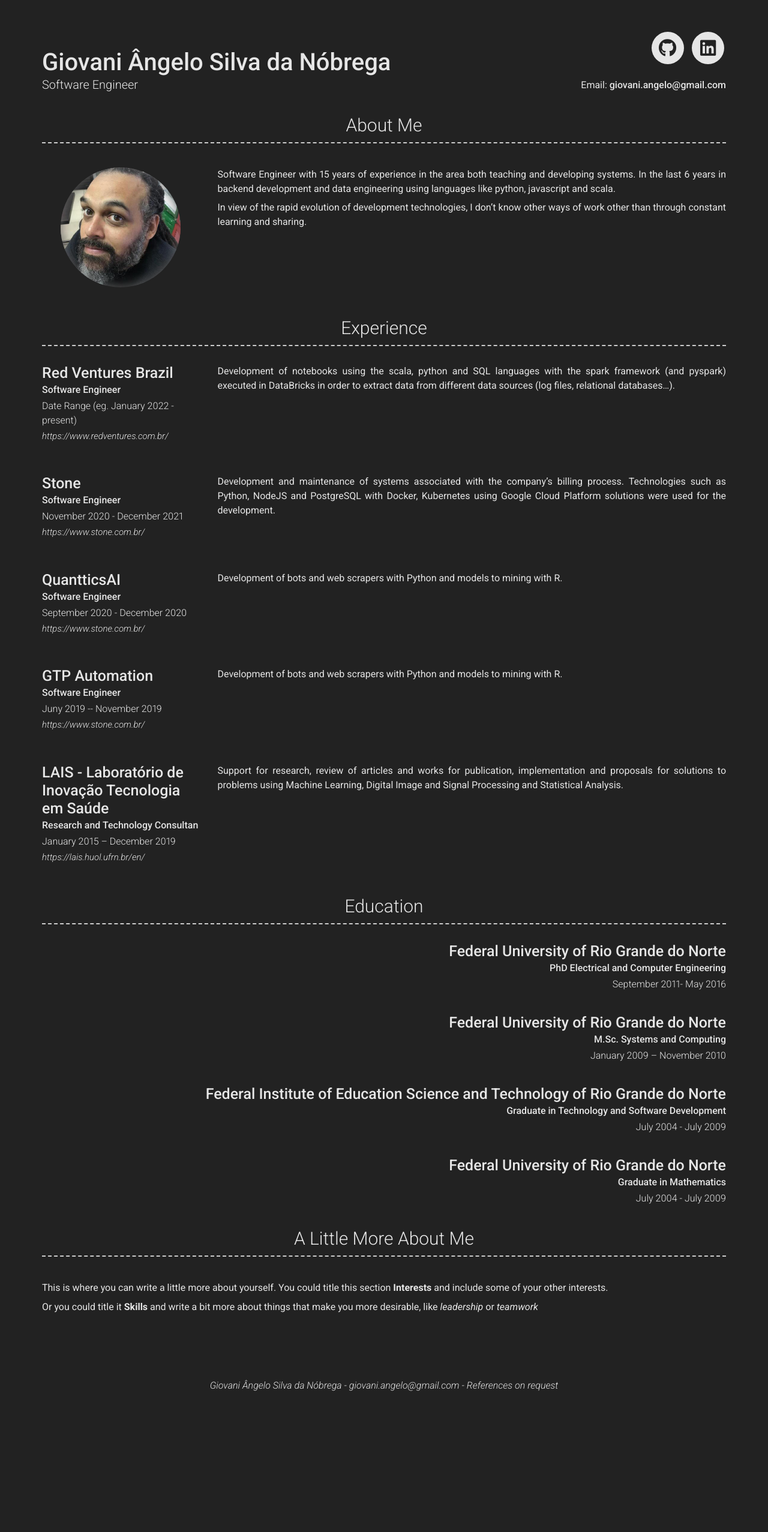
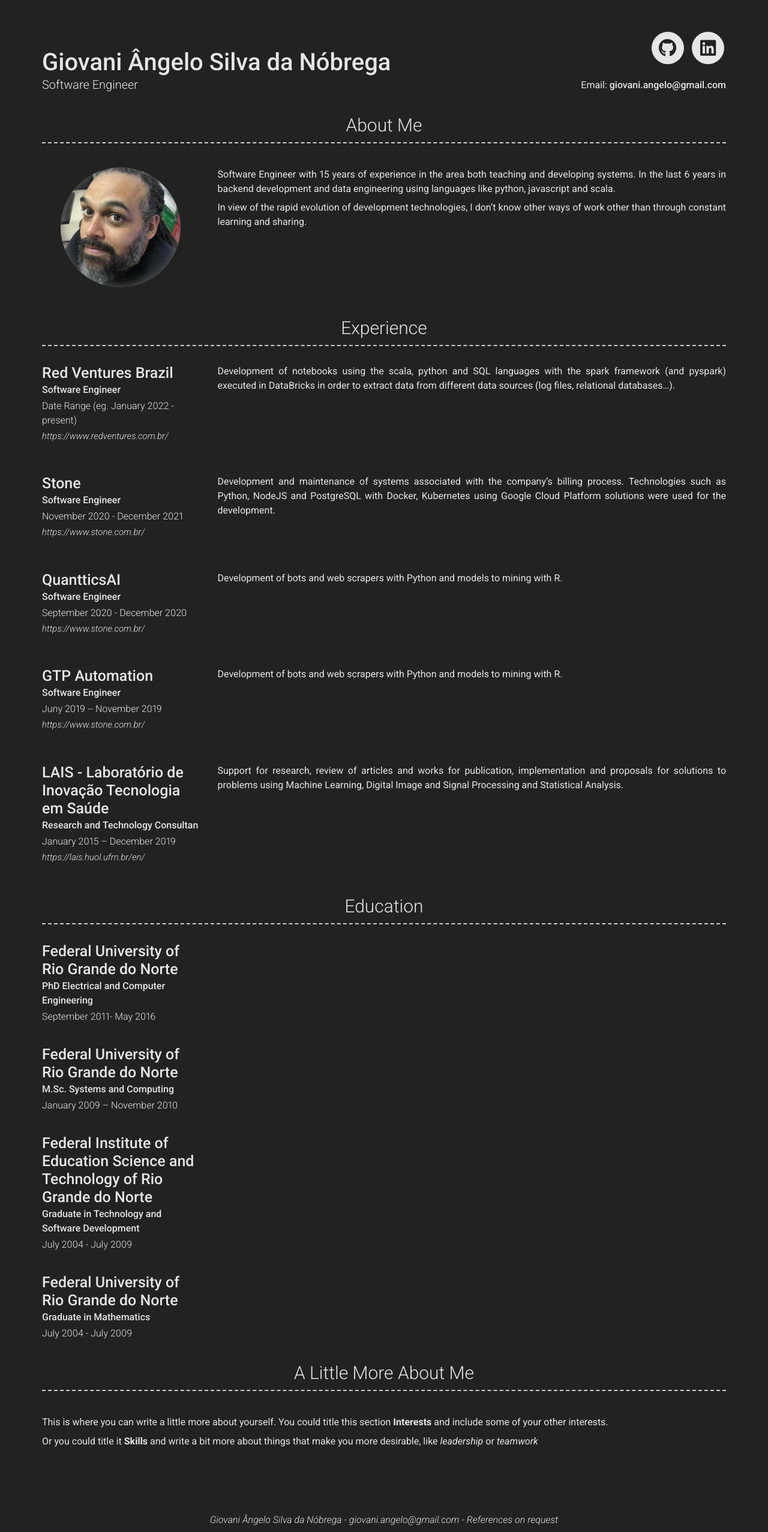
Before and after one commit to GiovaniGitHub/resume, a Jekyll site: the page built from index.md, in a window 1280 px wide. Shown: the whole page at 60% size. Built offline with Jekyll 4.4.1, drawn with Linux system fonts in a browser that asks for light colours; nearby versions of some CDN libraries; before the commit the page ends 2330 px from its top, so only the background shows below that.

```diff
--- a/_config.yml
+++ b/_config.yml
@@ -89,22 +89,22 @@ content:
   - title: Education
     layout: list
     content:
-      - layout: top-right
+      - layout: top-left
         title: Federal University of Rio Grande do Norte
         sub_title: PhD Electrical and Computer Engineering
         caption: September 2011- May 2016
 
-      - layout: top-right
+      - layout: top-left
         title: Federal University of Rio Grande do Norte
         sub_title: M.Sc. Systems and Computing
         caption: January 2009 – November 2010
 
-      - layout: top-right
+      - layout: top-left
         title: Federal Institute of Education Science and Technology of Rio Grande do Norte
         sub_title: Graduate in Technology and Software Development
         caption: July 2004 - July 2009
 
-      - layout: top-right
+      - layout: top-left
         title: Federal University of Rio Grande do Norte
         sub_title: Graduate in Mathematics
         caption: July 2004 - July 2009
```
